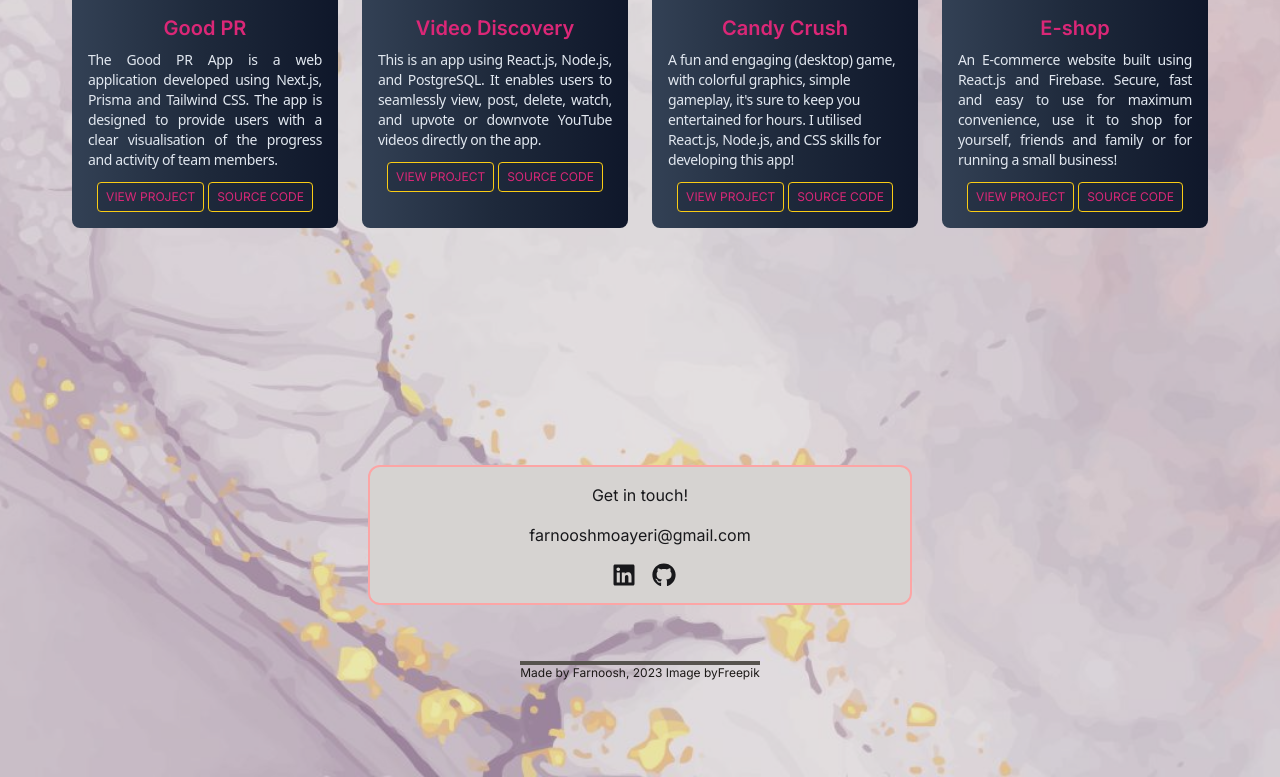
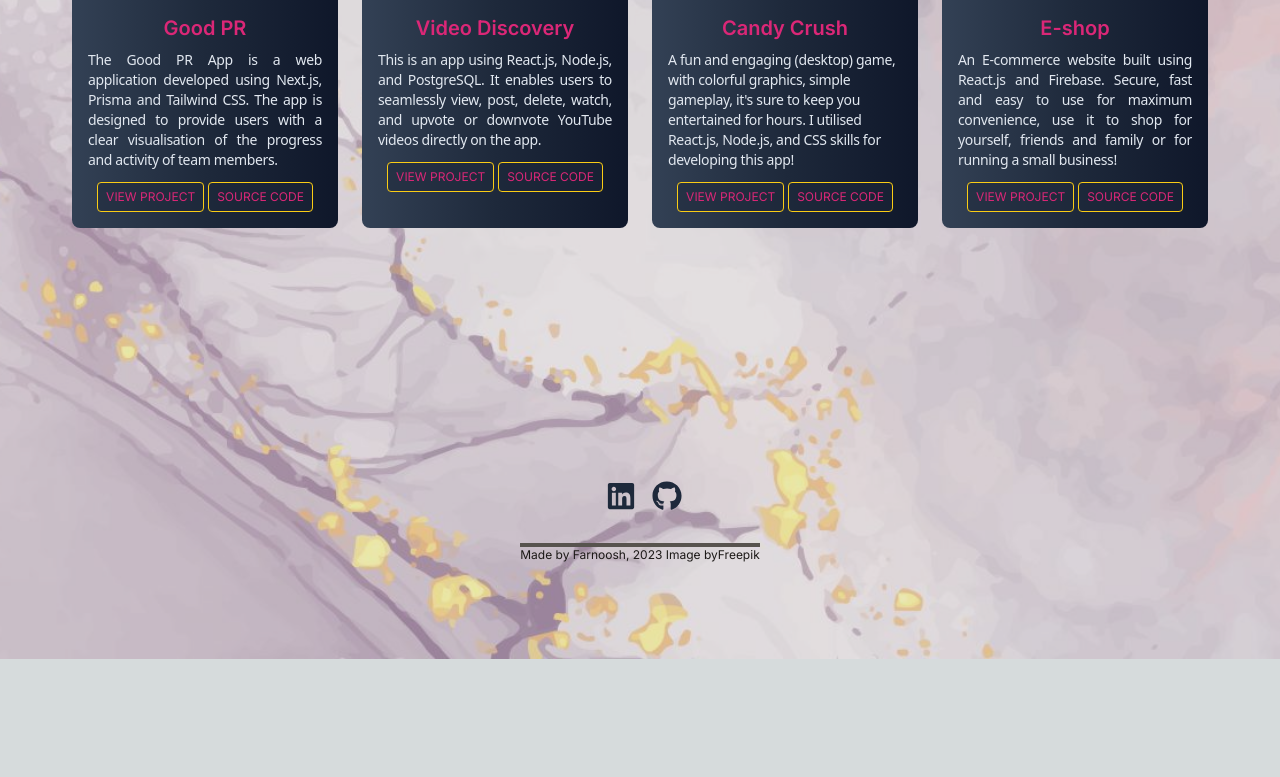
Before and after one commit to Farnooshmo/portfolio, a Next.js app: page / in a window 1280 px wide. Shown: the part 1703-2480 px from the top of the page. After the commit the page ends 2362 px from the top, so only its background shows below. Built offline with nearby package versions, Linux system fonts and the light colour scheme.

Commit message:
Modify the styling

```diff
--- a/app/contact/page.js
+++ b/app/contact/page.js
@@ -4,20 +4,20 @@ import Link from "next/link";
 
 export default function Contact() {
   return (
-    <div className="z-10  max-w-prose md:w-1/2 boarder-double bg-stone-300 border-2 border-red-300 rounded-xl whitespace-normal md:mb-6  p-4 text-base text-center text-zinc-900" id="contact">
-      <h1 className=" text-base text-zinc-900 text-md md:text-md text-center">
+    <div className="z-10" id="contact">
+      {/* <h1 className=" text-base text-zinc-900 text-md md:text-md text-center">
         Get in touch!
-      </h1>
+      </h1> */}
 
-      <h2
+      {/* <h2
         className=" mt-4
         text-zinc-900 text-md md:text-md text-center"
       >
         farnooshmoayeri@gmail.com
-      </h2>
+      </h2> */}
 
       <span className="sr-only">Contact me via; LinkedIn, GitHub, Email</span>
-      <div className="flex flex-row justify-center mt-4 ml-2 gap-4">
+      <div className="flex flex-row  mt-4 ml-2 gap-4">
         {/* ----LinkedIn icon---- */}
         <span className="sr-only"> Contact me via LinkedIn</span>
 
@@ -27,19 +27,23 @@ export default function Contact() {
             rel="noopener noreferrer"
           >
             <FaLinkedin
-              className="text-2xl
-               hover:scale-110 "
+              className="text-3xl
+               hover:scale-110  text-slate-800"
             />{" "}
           </Link>
         </div>
         {/* ----GitHub icon---- */}
         <span className="sr-only"> Contact me via GitHub</span>
 
-        <div className="flex">
-          <Link href="https://github.com/farnooshmo" rel="noopener noreferrer">
+        <div className="flex ">
+          <Link
+            href="https://github.com/farnooshmo"
+            rel="noopener noreferrer"
+
+          >
             <FaGithub
-              className="text-2xl
-               hover:scale-110"
+              className="text-3xl text-slate-800
+               hover:scale-110 "
             />
           </Link>
         </div>
```
